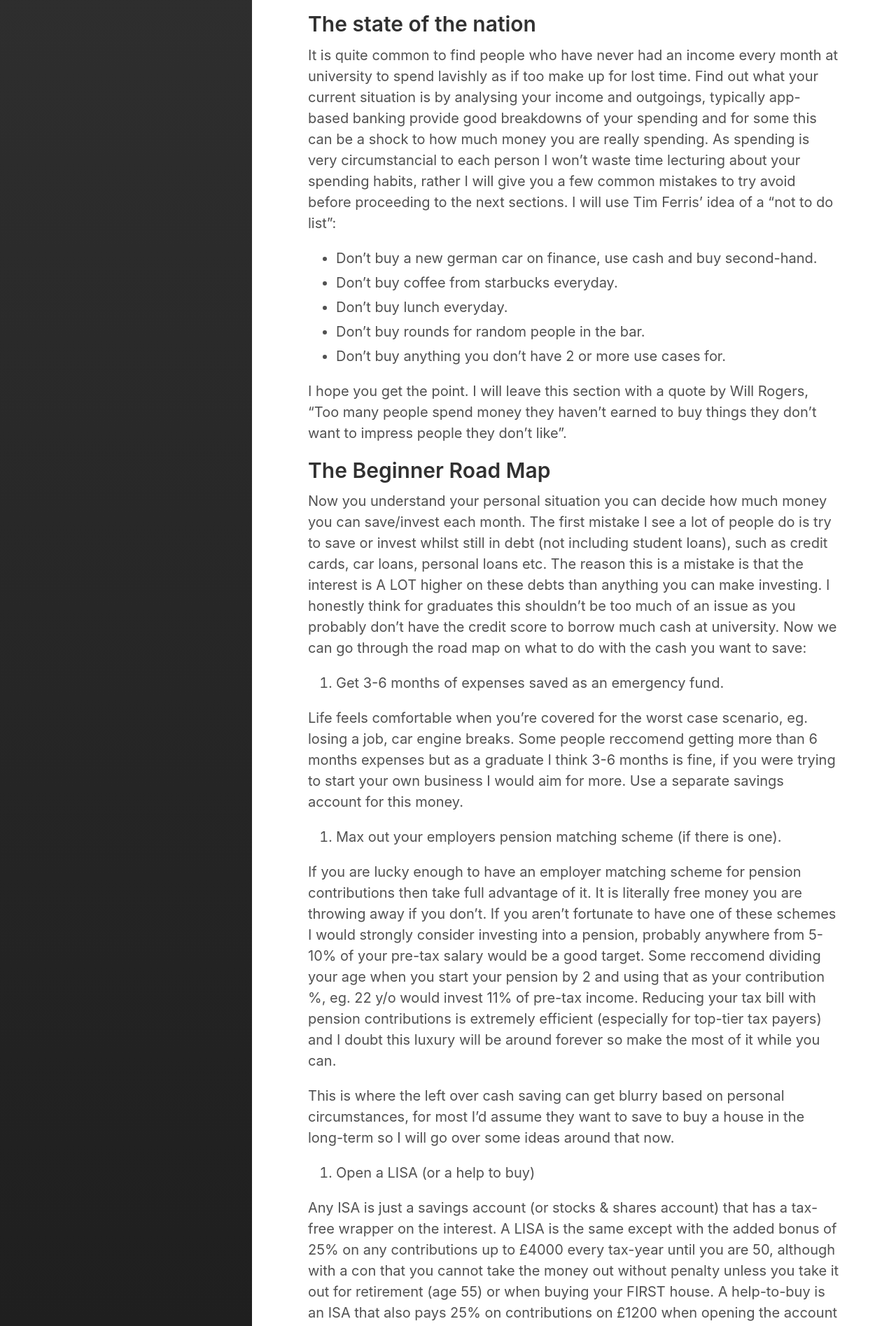
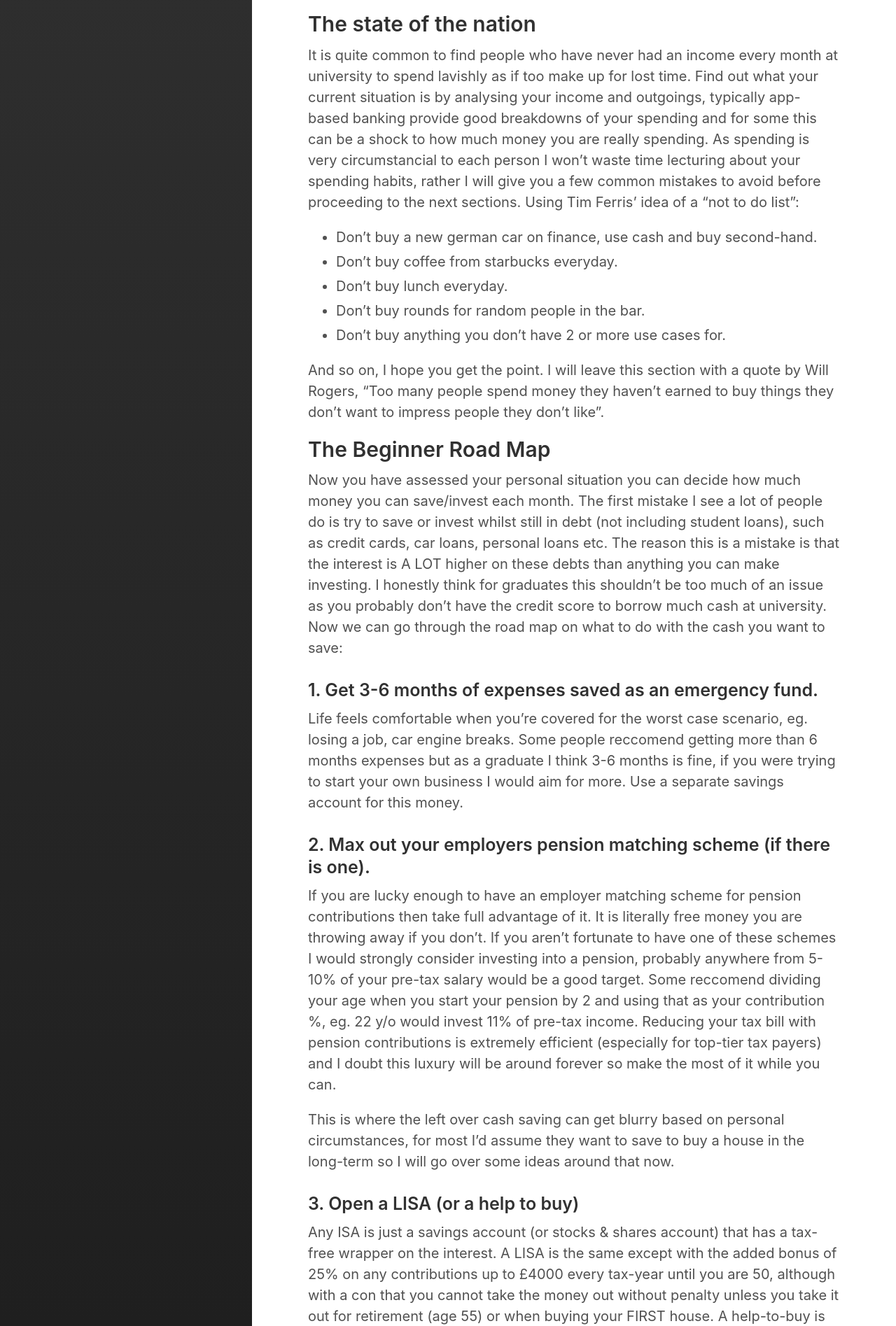
Before and after one commit to crobinson96/crobinson96.github.io, a Jekyll site: the page built from _posts/2019-08-29-abcpersonalfinance.md, in a window 1280 px wide. Shown: the part 514-2409 px from the top of the page at 70% size. Built offline with Jekyll 4.4.1, drawn with Linux system fonts in a browser that asks for light colours; part of the change alters nothing that is shown; some of the changed text lies outside the part shown.

Commit message:
fixing abc personal finance post

```diff
--- a/_posts/2019-08-29-abcpersonalfinance.md
+++ b/_posts/2019-08-29-abcpersonalfinance.md
@@ -9,7 +9,7 @@ I have recently been asked on a few occasions what I do, upon replying "I work i
 
 ## The state of the nation
 
-It is quite common to find people who have never had an income every month at university to spend lavishly as if too make up for lost time. Find out what your current situation is by analysing your income and outgoings, typically app-based banking provide good breakdowns of your spending and for some this can be a shock to how much money you are really spending. As spending is very circumstancial to each person I won't waste time lecturing about your spending habits, rather I will give you a few common mistakes to try avoid before proceeding to the next sections. I will use Tim Ferris' idea of a "not to do list":
+It is quite common to find people who have never had an income every month at university to spend lavishly as if too make up for lost time. Find out what your current situation is by analysing your income and outgoings, typically app-based banking provide good breakdowns of your spending and for some this can be a shock to how much money you are really spending. As spending is very circumstancial to each person I won't waste time lecturing about your spending habits, rather I will give you a few common mistakes to avoid before proceeding to the next sections. Using Tim Ferris' idea of a "not to do list":
 
 - Don't buy a new german car on finance, use cash and buy second-hand.
 - Don't buy coffee from starbucks everyday.
@@ -17,27 +17,31 @@ It is quite common to find people who have never had an income every month at un
 - Don't buy rounds for random people in the bar.
 - Don't buy anything you don't have 2 or more use cases for.
 
-I hope you get the point. I will leave this section with a quote by Will Rogers, "Too many people spend money they haven't earned to buy things they don't want to impress people they don't like".
+And so on, I hope you get the point. I will leave this section with a quote by Will Rogers, "Too many people spend money they haven't earned to buy things they don't want to impress people they don't like".
 
 ## The Beginner Road Map
 
-Now you understand your personal situation you can decide how much money you can save/invest each month. The first mistake I see a lot of people do is try to save or invest whilst still in debt (not including student loans), such as credit cards, car loans, personal loans etc. The reason this is a mistake is that the interest is A LOT higher on these debts than anything you can make investing. I honestly think for graduates this shouldn't be too much of an issue as you probably don't have the credit score to borrow much cash at university. Now we can go through the road map on what to do with the cash you want to save:
+Now you have assessed your personal situation you can decide how much money you can save/invest each month. The first mistake I see a lot of people do is try to save or invest whilst still in debt (not including student loans), such as credit cards, car loans, personal loans etc. The reason this is a mistake is that the interest is A LOT higher on these debts than anything you can make investing. I honestly think for graduates this shouldn't be too much of an issue as you probably don't have the credit score to borrow much cash at university. Now we can go through the road map on what to do with the cash you want to save:
 
-1. Get 3-6 months of expenses saved as an emergency fund.
+### 1. Get 3-6 months of expenses saved as an emergency fund.
 
 Life feels comfortable when you're covered for the worst case scenario, eg. losing a job, car engine breaks. Some people reccomend getting more than 6 months expenses but as a graduate I think 3-6 months is fine, if you were trying to start your own business I would aim for more. Use a separate savings account for this money.
 
-2. Max out your employers pension matching scheme (if there is one).
+### 2. Max out your employers pension matching scheme (if there is one).
 
 If you are lucky enough to have an employer matching scheme for pension contributions then take full advantage of it. It is literally free money you are throwing away if you don't. If you aren't fortunate to have one of these schemes I would strongly consider investing into a pension, probably anywhere from 5-10% of your pre-tax salary would be a good target. Some reccomend dividing your age when you start your pension by 2 and using that as your contribution %, eg. 22 y/o would invest 11% of pre-tax income. Reducing your tax bill with pension contributions is extremely efficient (especially for top-tier tax payers) and I doubt this luxury will be around forever so make the most of it while you can.
 
 This is where the left over cash saving can get blurry based on personal circumstances, for most I'd assume they want to save to buy a house in the long-term so I will go over some ideas around that now.
 
-3. Open a LISA (or a help to buy)
+### 3. Open a LISA (or a help to buy)
 
 Any ISA is just a savings account (or stocks & shares account) that has a tax-free wrapper on the interest. A LISA is the same except with the added bonus of 25% on any contributions up to £4000 every tax-year until you are 50, although with a con that you cannot take the money out without penalty unless you take it out for retirement (age 55) or when buying your FIRST house. A help-to-buy is an ISA that also pays 25% on contributions on £1200 when opening the account and max. £200 a month thereafter up to £12,000. This means that if you can afford to save more than £200 a month then it is worthwhile going for the LISA (the LISA also allows lump sum payments). Go and look in an area you might fancy to live in, check online for the house prices and divide the price by 10. This is probably the bare minimum you will need for a house deposit (not including fees and extra cash for any repairs or improvements).
 
-4. Open a stocks and shares ISA.
+### 4. Apply for a credit card
+
+Only if you have self-contol do I reccomend this step. Get a basic credit card and set up a direct debit for it to be paid of IN FULL every month. This will help build your credit score for when applying for a mortgage, do not get roped into the perks and rewards of these cards as the interest charge trumps the perks all day every day.
+
+### 5. Open a stocks and shares ISA.
 
 If you don't want to save for a house and don't have any short-term goals, you may consider opening a stocks and shares ISA. It is usually reccomended to invest in some index fund because the risk is divserified, you hold a piece of all the companies instead of having all your eggs in one basket. Also don't try and time the market..it won't work. Just drip feed money into the account every month and come back to it in 5+ years time.
 
@@ -45,18 +49,20 @@ If you don't want to save for a house and don't have any short-term goals, you m
 
 I have a few tips that work well for me that I think you should try out:
 
-1. Automate your savings
+### 1. Automate your savings
 
 Set up a direct debit for the day after you get paid and send the amount you want to save to a savings account. This will work better than leaving the money in your current account in the hope that it will still be there at the end of the month.
 
-2. Switch your current account
+### 2. Switch your current account
 
 With the Current account switch service in place in the UK switching your current account is extremely easy. All you do is open a new current account and instruct them to switch your old account to the new one. They will transfer all your direct debits and even your salary to your new account. Quite often there are incentives for switching to the new bank (such as £150 cash), which for a graduate starting out is good if you view it as an interest payment on your salary being paid into a different account.
 
-3. Find the best rates
+### 3. Find the best rates
 
 Quite often there are linked savings accounts to current accounts that let you save say £300 a month at a 5% interest. These are typically a lot better than other savings accounts on the market. Bare in mind though that you typically have to lock money away for this rate until the end of the year.
 
-4. Use moneysavingexpert.com
+### 4. Use moneysavingexpert.com
 
 This website groups all the information about a wide range of financial products together, making it quick and easy to find the best products suited to your needs. In particular I would use it for their savings account section (easy access for emergency fund and linked savers otherwise), LISA accounts, Stocks and shares accounts and even their free guide documenting the first-time buyer process.
+
+I hope some of these points have helped you, I tried to keep it brief as to not bore the ready with fine-details of each product. Just follow these basics before asking people for "investment" ideas and you will be fine.
```
